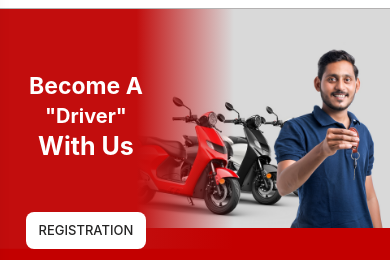
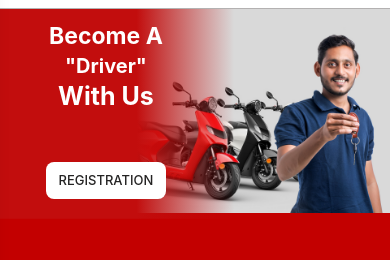
Before and after one commit to anurag730037/RYDR-Design-1, a plain HTML site: page drive_with_us.html in a window 390 px wide. Shown: the part 71-331 px from the top of the page. Drawn offline with Linux system fonts and the light colour scheme.

Commit message:
drive with us

```diff
--- a/Styles/Responsive/S.css
+++ b/Styles/Responsive/S.css
@@ -24,6 +24,7 @@
     }
 
     .home-text {
+        margin: 20px;
         position: static;
         left: auto;
     }
@@ -134,7 +135,7 @@
         justify-content: flex-start;
         margin-bottom: 0;
         text-align: center;
-        padding: 80px 19px;
+        padding: 10px 19px;
         padding-bottom: 0px;
     }
 
```
